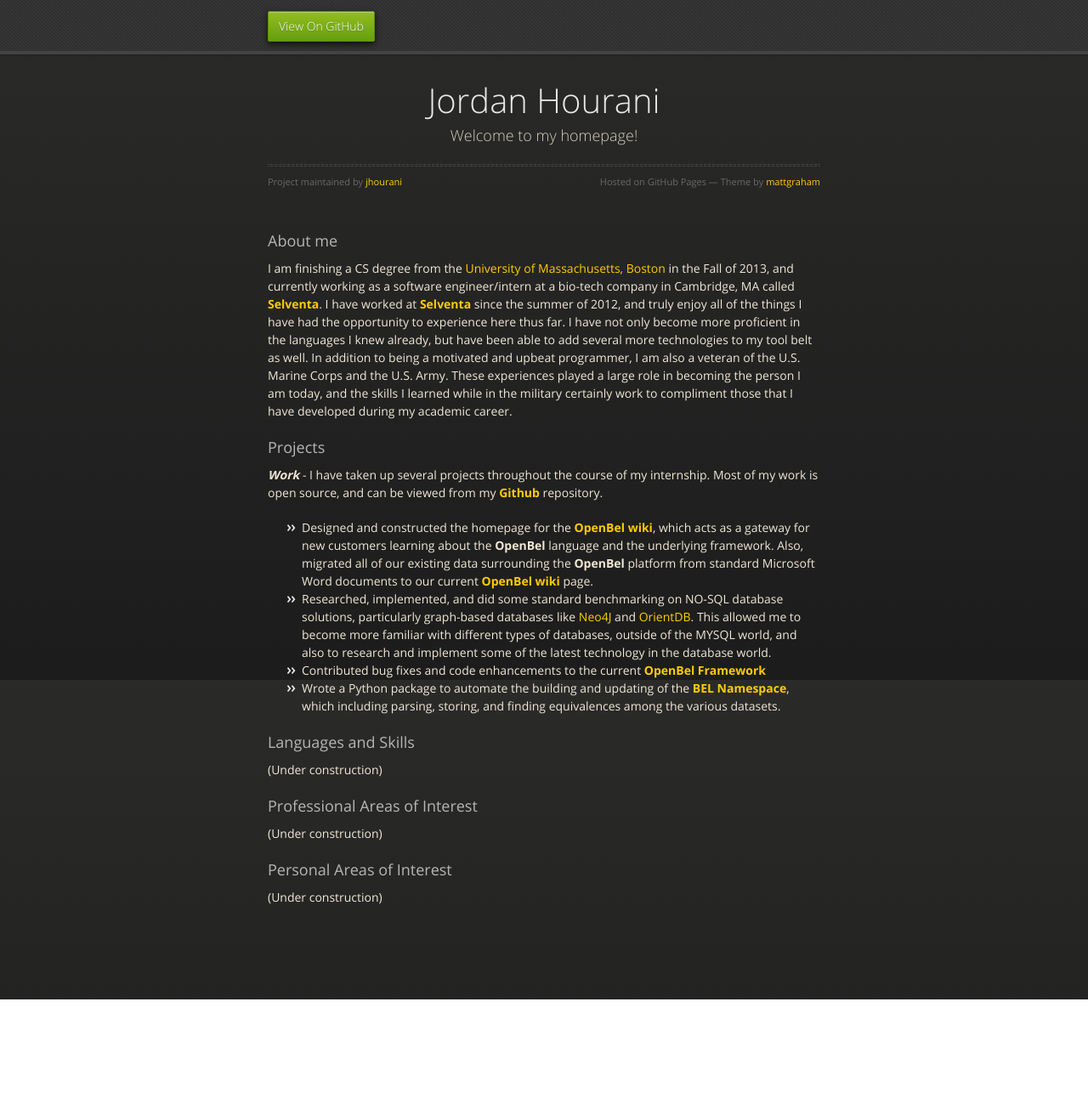
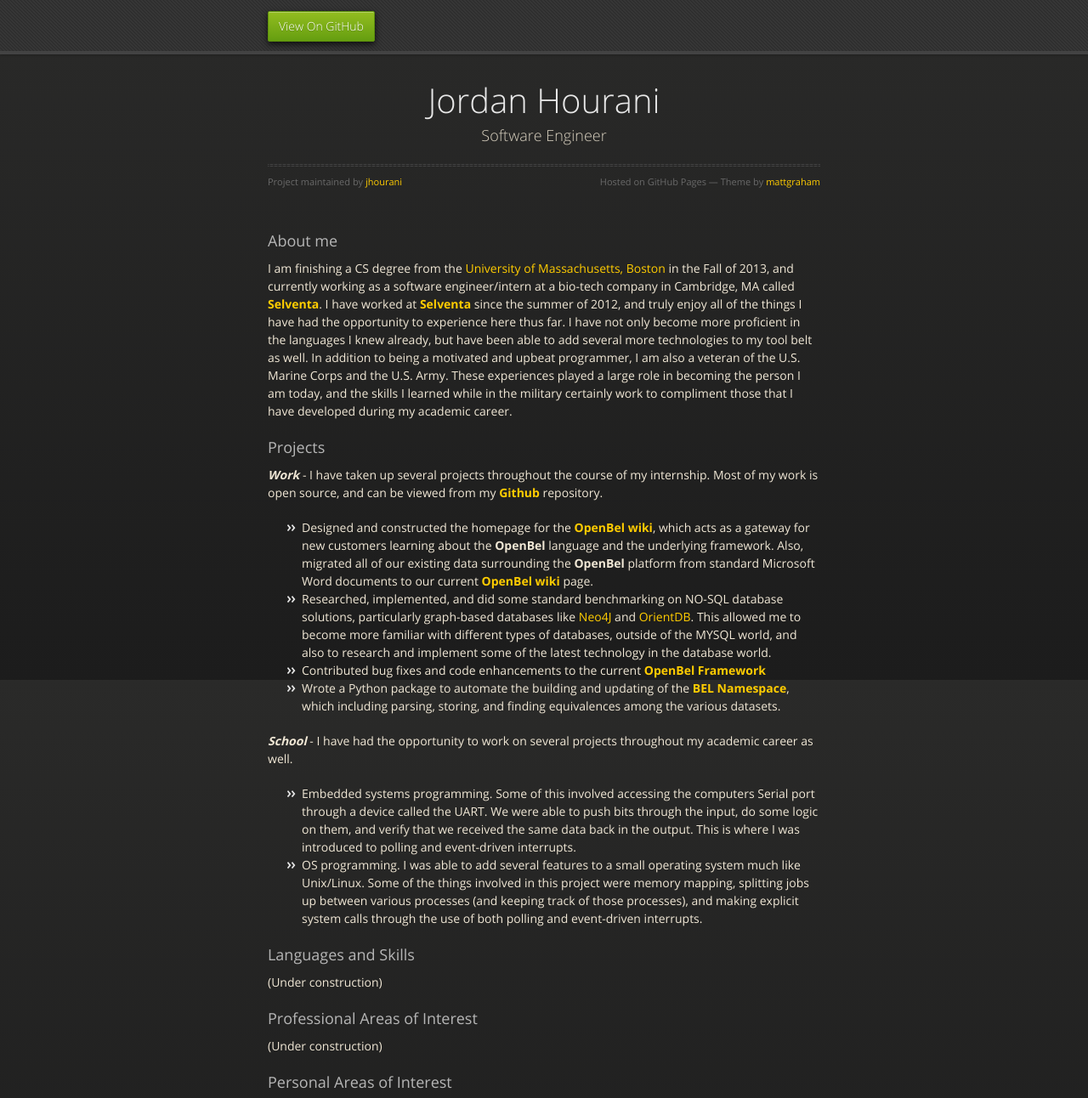
Before and after one commit to jhourani/jhourani.github.io, a plain HTML site: page index.html in a window 1280 px wide. Shown: the top 1292 px of the page at 85% size. Before the commit the page ends 1176 px from the top, so only its background shows below. Drawn offline with nearby package versions, Linux system fonts and the light colour scheme.

Commit message:
Replace master branch with page content via GitHub

```diff
--- a/index.html
+++ b/index.html
@@ -29,7 +29,7 @@
       <section>
         <div id="title">
           <h1>Jordan Hourani</h1>
-          <p>Welcome to my homepage!</p>
+          <p>Software Engineer</p>
           <hr>
           <span class="credits left">Project maintained by <a href="https://github.com/jhourani">jhourani</a></span>
           <span class="credits right">Hosted on GitHub Pages &mdash; Theme by <a href="https://twitter.com/michigangraham">mattgraham</a></span>
@@ -51,6 +51,11 @@
 <li>Contributed bug fixes and code enhancements to the current <strong><a href="https://github.com/OpenBEL">OpenBel Framework</a></strong>
 </li>
 <li>Wrote a Python package to automate the building and updating of the <strong><a href="http://resource.belframework.org/belframework/1.0/">BEL Namespace</a></strong>, which including parsing, storing, and finding equivalences among the various datasets.</li>
+</ul><p><em><strong>School</strong></em> - I have had the opportunity to work on several projects throughout my academic career as well. </p>
+
+<ul>
+<li>Embedded systems programming. Some of this involved accessing the computers Serial port through a device called the UART. We were able to push bits through the input, do some logic on them, and verify that we received the same data back in the output. This is where I was introduced to polling and event-driven interrupts.</li>
+<li>OS programming. I was able to add several features to a small operating system much like Unix/Linux. Some of the things involved in this project were memory mapping, splitting jobs up between various processes (and keeping track of those processes), and making explicit system calls through the use of both polling and event-driven interrupts.</li>
 </ul><h3>
 <a name="languages-and-skills" class="anchor" href="#languages-and-skills"><span class="octicon octicon-link"></span></a>Languages and Skills</h3>
 
```
Also changed, not shown: params.json (+1 -1 lines).
